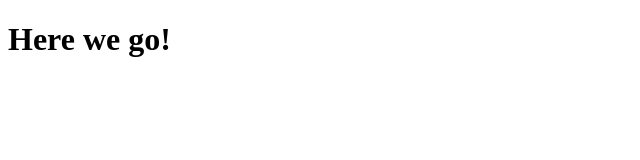
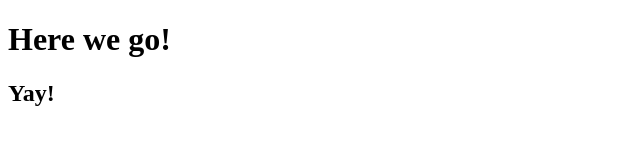
Before and after one commit to cardinalheart27/Starchart, a plain HTML site: page index.html in a window 1280 px wide. Shown: the full height of the page, 0-640 px from the left. Drawn offline with Linux system fonts and the light colour scheme.

Commit message:
Yay is back!

```diff
--- a/index.html
+++ b/index.html
@@ -8,5 +8,6 @@
 </head>
 <body>
     <div><h1>Here we go!</h1></div>
+    <div><h2>Yay!</h2></div>
 </body>
 </html>
```
